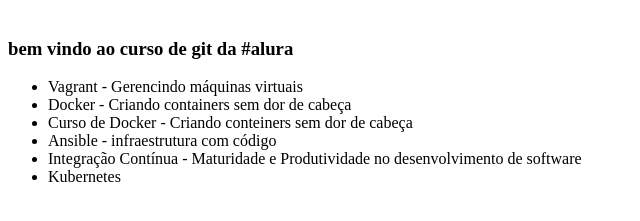
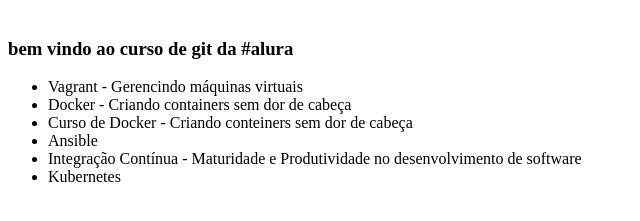
Before and after one commit to otavianolmendes/cursogit, a plain HTML site: page index.html in a window 1280 px wide. Shown: the part 79-300 px from the top of the page, without its empty margins (0-640 px from the left). Drawn offline with Linux system fonts and the light colour scheme.

Commit message:
Revert "Mudando o nome do curso de Ansible"
This reverts commit 3424a821adc813842801488d81763800b2b0c324.

desfazendo um commit

```diff
--- a/index.html
+++ b/index.html
@@ -18,7 +18,7 @@
     <li>Vagrant - Gerencindo máquinas virtuais</li>
     <li>Docker - Criando containers sem dor de cabeça</li>
     <li>Curso de Docker - Criando conteiners sem dor de cabeça</li>
-    <li>Ansible - infraestrutura com código</li>
+    <li>Ansible</li>
     <li>Integração Contínua - Maturidade e Produtividade no desenvolvimento de software</li>
     <li>Kubernetes</li>
   </ul>
```
